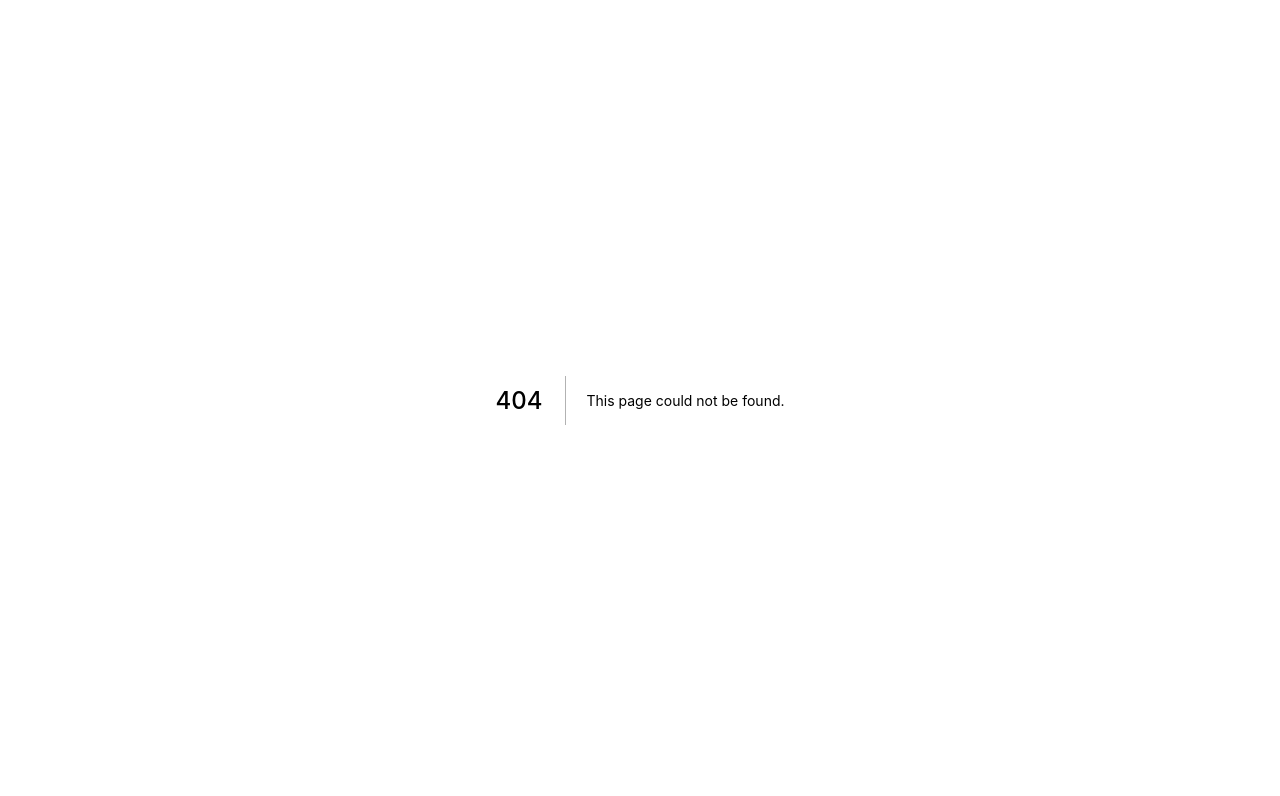
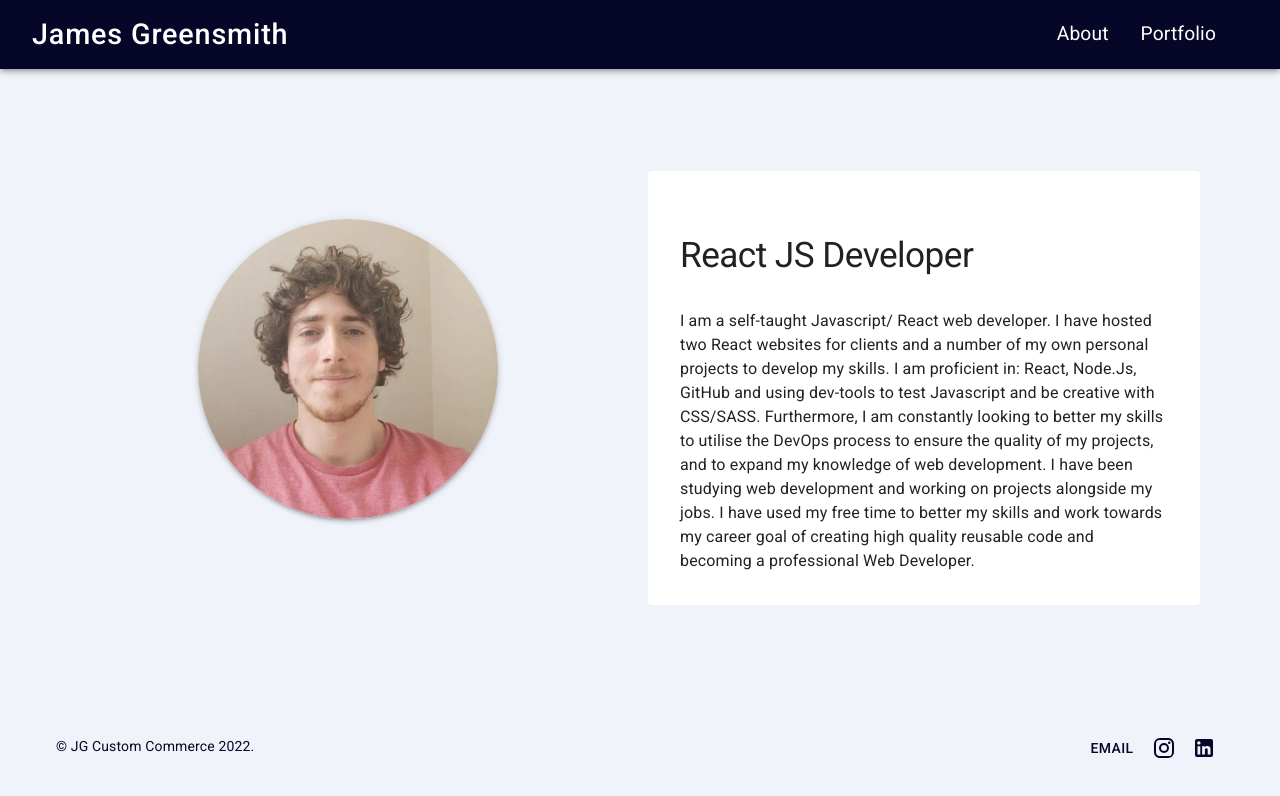
Before and after one commit to jgreensmith/portfolio, a Next.js app: page /about in a window 1280 px wide. Before the commit this address had no page. Shown: the top 796 px of the page. Built offline with nearby package versions, Linux system fonts and the light colour scheme.

Commit message:
about page

```diff
--- a/components/Hero.js
+++ b/components/Hero.js
@@ -60,21 +60,21 @@ const Hero = () => {
                             <NextLink href="/portfolio">
                                 <SvgButton sx={{mr: '9px', mb: 3}} >
                                     <Typography color='#fff' variant='h6' sx={{textTransform: 'capitalize'}} >
-                                        Partnered Companies
+                                        Portfolio
                                     </Typography>
                                 </SvgButton>
                             </NextLink>
                             <Link href="https://www.instagram.com/digital.mcr/" target="_blank" rel="noreferrer" >
                                 <SvgButton sx={{mr: '9px', mb: 3}}  >
                                     <Typography color='#fff' variant='h6' sx={{textTransform: 'capitalize'}} >
-                                        Instagram
+                                        Github
                                     </Typography>
                                 </SvgButton>
                             </Link>
                             <Link href="mailto:digitalmcr@hotmail.com?subject=MCR Digital enquiry">
                                 <SvgButton sx={{mr: '9px', mb: 3}}  >
                                     <Typography color='#fff' variant='h6' sx={{textTransform: 'capitalize'}} >
-                                        Contact Us
+                                        Contact Me
                                     </Typography>
                                 </SvgButton>
                             </Link>
--- /dev/null
+++ b/pages/about.js
@@ -0,0 +1,59 @@
+import { Card, CardActionArea, CardContent, CardMedia, Container, Grid, Link, Paper, Slide, Toolbar, Typography } from "@mui/material";
+import Layout from "../components/Layout";
+import { ProfileImg } from "../utils/styles";
+
+const About = () => {
+    return(
+    <Layout title="About" >
+
+        <Container maxWidth='lg'
+        sx={{
+            my: 4
+        }}
+        >
+
+            <Grid container spacing={2}>
+                <Grid item xs={12} md={6} >
+                    <Paper
+                        elevation={3}
+                        sx={{
+                        width: { sm: '300px', xs: '200px'},
+                        height: { sm: '300px', xs: '200px'},
+                        borderRadius: '50%',
+                        mx: 'auto',
+                        mt: 8
+                        }}
+                        >
+                        <ProfileImg src='/images/profileImage.jpeg'
+                        sx={{
+                            width: { sm: '300px', xs: '200px'},
+                            height: { sm: '300px', xs: '200px'},
+                        }}
+                        />
+                    </Paper>
+                    </Grid>
+                    <Grid item xs={12} md={6}>
+                    <Paper
+                        elevation={0}
+                        sx={{ p: 4, mr: 2, mt: 2 }}
+                    >
+                        <Typography variant='h1'>
+                        React JS Developer
+                        </Typography>
+                        {/* <UnstyledButtonCustom /> */}
+                        <Typography variant='body1' >
+                        I am a self-taught Javascript/ React web developer. I have hosted two React websites for clients and a number of my own personal projects to develop my skills. I am proficient in: React, Node.Js, GitHub and using dev-tools to test Javascript and be creative with CSS/SASS. Furthermore, I am constantly looking to better my skills to utilise the DevOps process to ensure the quality of my projects, and to expand my knowledge of web development.
+I have been studying web development and working on projects alongside my jobs. I have used my free time to better my skills and work towards my career goal of creating high quality reusable code and becoming a professional Web Developer.
+                        </Typography>
+
+
+                    </Paper>
+                </Grid>
+
+            </Grid>
+        </Container>
+    </Layout>
+    )
+}
+
+export default About;
```
Also changed, not shown: pages/portfolio.js (+7 -7 lines), public/images/profileImage.jpeg (added).
